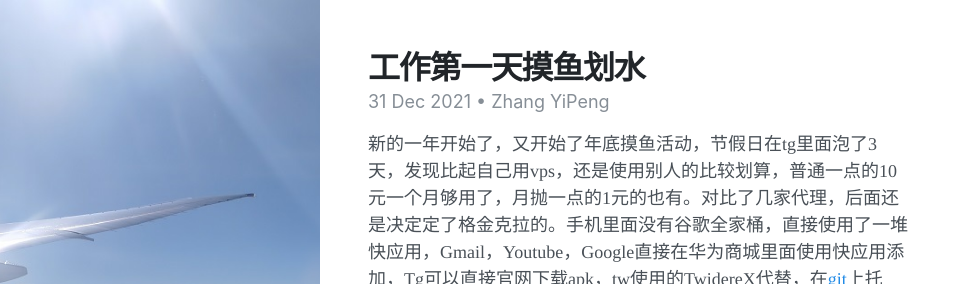
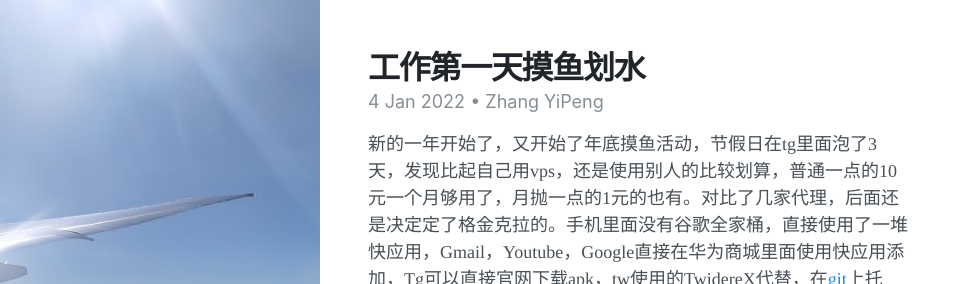
Before and after one commit to zhangyipeng/zhangyipeng.github.io, a Jekyll site: the page built from _posts/2022-01-04-NewYear_FirstDay.md, in a window 1280 px wide and 979 px high. Shown: the top 284 px of the window, without its empty margins (0-975 px from the left). Built offline with Jekyll 4.4.1, drawn with Linux system fonts in a browser that asks for light colours; nearby versions of some CDN libraries.

Commit message:
chg times

```diff
--- a/_posts/2022-01-04-NewYear_FirstDay.md
+++ b/_posts/2022-01-04-NewYear_FirstDay.md
@@ -4,7 +4,7 @@ title: 工作第一天摸鱼划水
 author: Zhang YiPeng
 tags:
 - Diary
-date: 2021-12-31 13:56 +0800
+date: 2022-01-04 14:23 +0800
 ---
 
 新的一年开始了，又开始了年底摸鱼活动，节假日在tg里面泡了3天，发现比起自己用vps，还是使用别人的比较划算，普通一点的10元一个月够用了，月抛一点的1元的也有。对比了几家代理，后面还是决定定了格金克拉的。手机里面没有谷歌全家桶，直接使用了一堆快应用，Gmail，Youtube，Google直接在华为商城里面使用快应用添加，Tg可以直接官网下载apk，tw使用的TwidereX代替，在[git](https://github.com/TwidereProject/TwidereX-Android/releases)上托管，TikTok安装了个破解版
```
